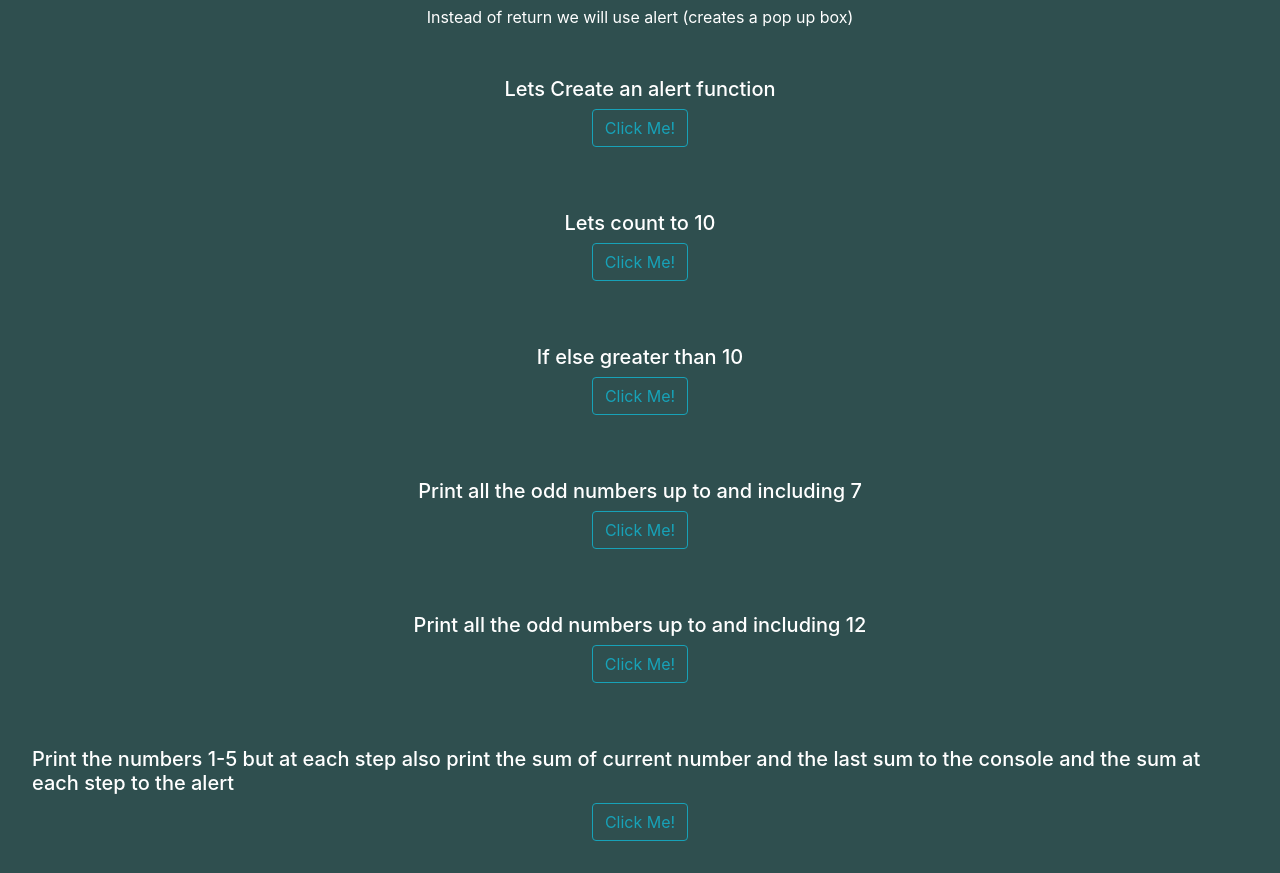
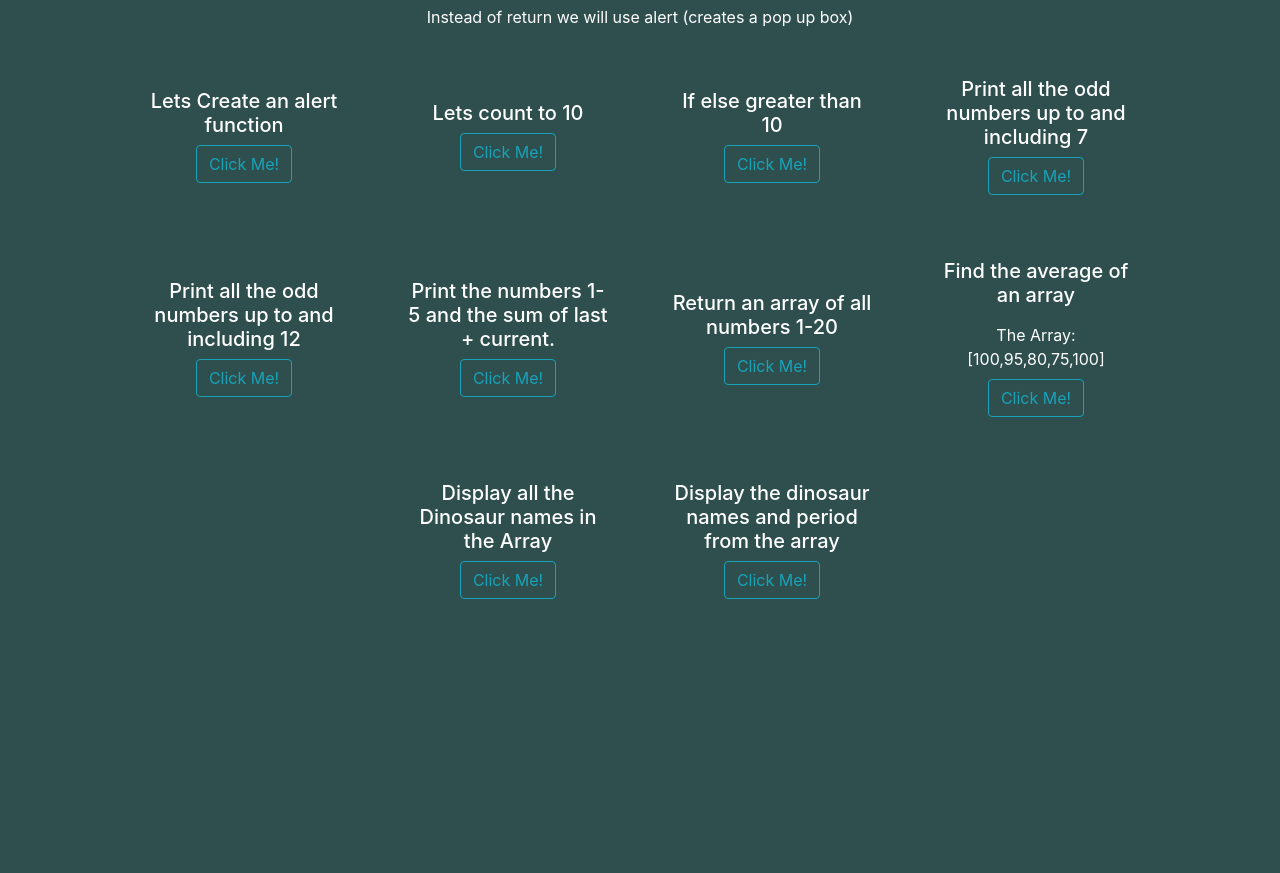
Before and after one commit to Coding-Dojo-ACC/week6-loops-arrays, a plain HTML site: page index.html in a window 1280 px wide. Shown: the part 51-924 px from the top of the page. After the commit the page ends 800 px from the top, so only its background shows below. Drawn offline with nearby package versions, Linux system fonts and the light colour scheme.

Commit message:
added new functions

```diff
--- a/css/styles.less
+++ b/css/styles.less
@@ -6,11 +6,29 @@ body {
     justify-content: center;
     align-items: center;
 
-    .functions {
+    .main {
         display: flex;
-        flex-direction: column;
+        flex-direction: row;
         justify-content: center;
         align-items: center;
-        margin: 2em;
+        flex-wrap: wrap;
+
+        .functions {
+            display: flex;
+            flex-direction: column;
+            justify-content: center;
+            align-items: center;
+            margin: 2em;
+            width: 200px;
+
+            h5 {
+                text-align: center;
+            }
+            span {
+                margin: .5em;
+                text-align: center;
+            }
+
+        }
     }
 }
--- a/index.html
+++ b/index.html
@@ -12,6 +12,7 @@
     <h1>Lets create some functions and have them work on our site</h1>
     <p>Instead of return we will use alert (creates a pop up box)</p>
 
+    <div class='main'>
         <div class='functions'>
             <h5>Lets Create an alert function</h5>
             <input type = "button" onclick = "alertFunction()" value = "Click Me!" class="btn btn-outline-info">
@@ -33,8 +34,26 @@
             <input type = "button" onclick = "evenFunction()" value = "Click Me!" class="btn btn-outline-info">
         </div>
         <div class='functions'>
-        <h5>Print the numbers 1-5 but at each step also print the sum of current number and the last sum to the console and the sum at each step to the alert</h5>
+            <h5>Print the numbers 1-5 and the sum of last + current.</h5>
             <input type = "button" onclick = "sumFunction()" value = "Click Me!" class="btn btn-outline-info">
+        </div>
+        <div class='functions'>
+            <h5>Return an array of all numbers 1-20</h5>
+            <input type = "button" onclick = "arrayFunction()" value = "Click Me!" class="btn btn-outline-info">
+        </div>
+        <div class='functions'>
+            <h5>Find the average of an array</h5>
+            <span>The Array: [100,95,80,75,100]</span>
+            <input type = "button" onclick = "avgFunction()" value = "Click Me!" class="btn btn-outline-info">
+        </div>
+        <div class='functions'>
+            <h5>Display all the Dinosaur names in the Array</h5>
+            <input type = "button" onclick = "dinoArray()" value = "Click Me!" class="btn btn-outline-info">
+        </div>
+        <div class='functions'>
+            <h5>Display the dinosaur names and period from the array</h5>
+            <input type = "button" onclick = "dino2Array()" value = "Click Me!" class="btn btn-outline-info">
+        </div>
     </div>
 
 
--- a/js/scripts.js
+++ b/js/scripts.js
@@ -68,7 +68,61 @@ function sumFunction() {
         sum += i
         // alert("num: ", i, "sum: ", sum) //  only shows num: in box, when ok is clicked the console does as it is supposed to
         // alert(i, sum) // only shows the num value in box when ok is clicked console does as it is supposed to
-        alert(sum)
+        // alert(sum)
+        alert("Current Number: " + i + " " + "Current Sum: " + sum)
         console.log('num: ', i, "sum: ", sum)
     }
 }
+
+function arrayFunction() {
+    var array = []
+    for (var i = 1; i <= 20; i++) {
+        array.push(i)
+    }
+    alert(array)
+    console.log(array)
+}
+
+function avgFunction() {
+    var arr = [100,95,80,75,100]
+    var sum = 0
+    var avg = 0
+    for (i = 0; i < arr.length; i++) {
+        sum = sum + arr[i]
+    }
+    avg = sum / arr.length
+    alert("The average is: " + avg)
+    console.log(avg)
+}
+
+
+function dinoArray() {
+    var dinos = [
+        { id: 1, name: "tyrannosaurus", diet: "carnivorous", weight: "7000kg", height: "12m", period: "Late Cretaceous" },
+        { name: "stegosaurus", diet: "herbivorous", weight: "2000kg", height: "9m", period: "Late Jurassic", },
+        { name: "velociraptor", diet: "carnivorous", weight: "15kg", height: "1.8m", period: "Late Cretaceous", }
+    ]
+    var arr = []
+    for (i = 0; i < dinos.length; i++) {
+        arr.push(dinos[i].name)
+    }
+    alert(arr)
+    console.log(arr)
+}
+function dino2Array() {
+    var dinos = [
+        { id: 1, name: "tyrannosaurus", diet: "carnivorous", weight: "7000kg", height: "12m", period: "Late Cretaceous" },
+        { name: "stegosaurus", diet: "herbivorous", weight: "2000kg", height: "9m", period: "Late Jurassic", },
+        { name: "velociraptor", diet: "carnivorous", weight: "15kg", height: "1.8m", period: "Late Cretaceous", }
+    ]
+    var miniArr = []
+    var arr = []
+    for (i = 0; i < dinos.length; i++) {
+        miniArr.push(dinos[i].name) + miniArr.push(dinos[i].period);
+        for (i = 0; i < miniArr.length; i++) {
+            arr.push(miniArr[i])
+            alert(arr)
+            console.log(arr)
+        }
+    }
+}
```
Also changed, not shown: css/styles.css. Lines whose indentation alone changed are shown as unchanged.
